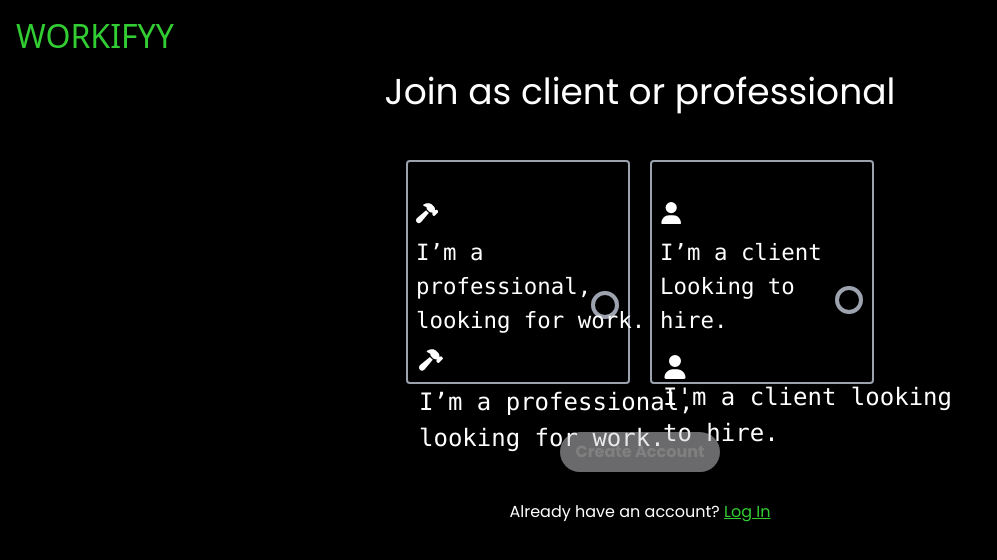
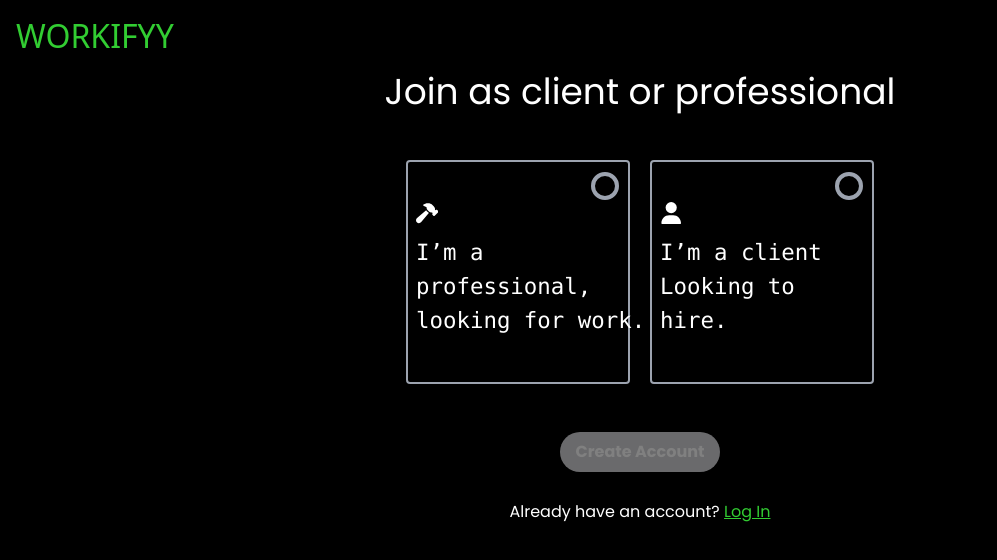
Before and after one commit to ad-tobii/workifyy, a React (Vite) app: page /signup in a window 1280 px wide. Shown: the top 560 px of the page, without its empty margins (0-997 px from the left). Built offline with nearby package versions, Linux system fonts and the light colour scheme; a web font is replaced by a local one.

Commit message:
almost done

```diff
--- a/src/Pages/Signup/Component/SignupOptions.tsx
+++ b/src/Pages/Signup/Component/SignupOptions.tsx
@@ -29,7 +29,7 @@ function SignupOtions() {
             <FaHammer className="mb-3" />
             I’m a{"\n"}professional,{"\n"}looking for work.
           </pre>
-          <pre className="ml-[5%] mt-[5%] text-[1.5rem] ">
+          <pre className="hidden mobile:inline-block ml-[5%] mt-[5%] text-[1.5rem] ">
             <FaHammer className="mb-3" />
             I’m a professional,{"\n"}looking for work.
           </pre>
@@ -48,12 +48,12 @@ function SignupOtions() {
       after:border-4 after:border-solid after:border-gray-400 hover:border-[#32cd32] mobile:-ml-[85%] mobile:mt-[50%] mobile:h-[10rem] mobile:w-[80%] mobile:after:-mt-[40%] mobile:after:ml-[87%]"
           htmlFor="radio2"
         >
-          <pre className="ml-2 mt-6 text-[1.4rem] mobile:hidden miniTablet:hidden">
+          <pre className="  ml-2 mt-6 text-[1.4rem] mobile:hidden miniTablet:hidden">
             <FaUser className="mb-3" />
             I’m a client {"\n"}Looking to{"\n"}hire.
           </pre>
 
-          <pre className="ml-[5%] mt-[8%] text-[1.5rem]  mobile:inline-block ">
+          <pre className="hidden ml-[5%] mt-[8%] text-[1.5rem]  mobile:inline-block ">
             <FaUser className="" />
             I'm a client looking{"\n"}to hire.
           </pre>
--- a/tailwind.config.js
+++ b/tailwind.config.js
@@ -10,6 +10,7 @@ export default {
         mobile: { max: "25.875em" }, // max: 414px
         miniTablet: { min: "425px", max: "31.25em" }, // min: 425px, max: 500px
         tablet: { max: "37.5em" }, // max: 600px
+        tabs:{min:"700",max:"900px"},
         miniLaptop: { max: "42em" }, // max: 672px
         laptop: { max: "56.25em" }, // min: 601px, max: 900px
         desktop: { max: "75em" }, // min: 901px, max: 1200px
```
